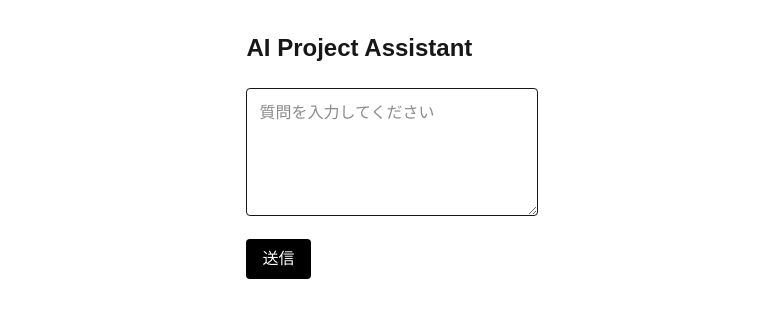
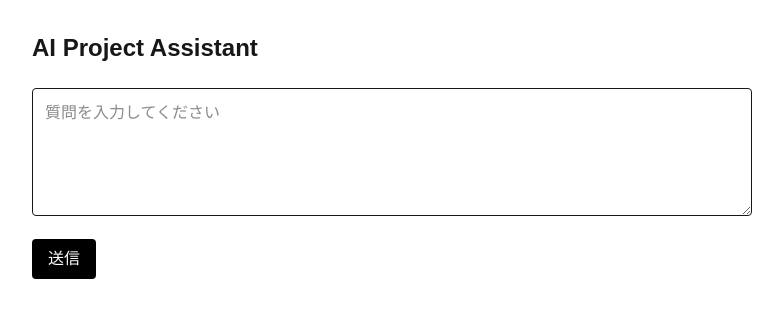
Before and after one commit to niyu1103/ai-project-assistant, a Next.js app: page / in a window 1280 px wide. Shown: the top 318 px of the page, without its empty margins (248-1031 px from the left). Built offline with nearby package versions, Linux system fonts and the light colour scheme.

Commit message:
UI修正

```diff
--- a/app/page.tsx
+++ b/app/page.tsx
@@ -49,7 +49,7 @@
   }
 
   return (
-    <main className='mx-auto max-w-2xl p-8'>
+    <main className='mx-auto w-full max-w-3xl px-6 py-8'>
       <h1 className='mb-6 text-2xl font-bold'>AI Project Assistant</h1>
 
       <form onSubmit={handleSubmit} className='space-y-4'>
```
